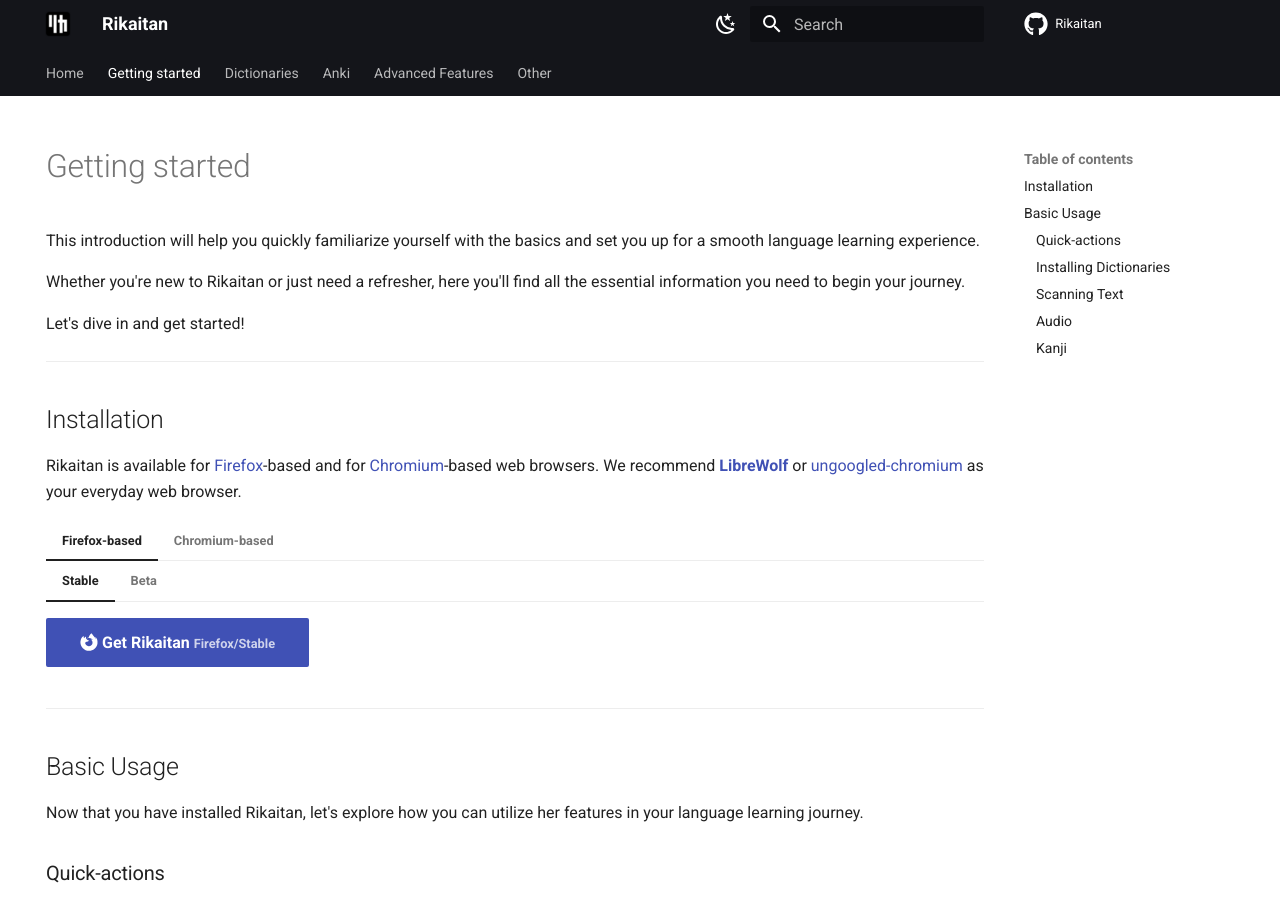
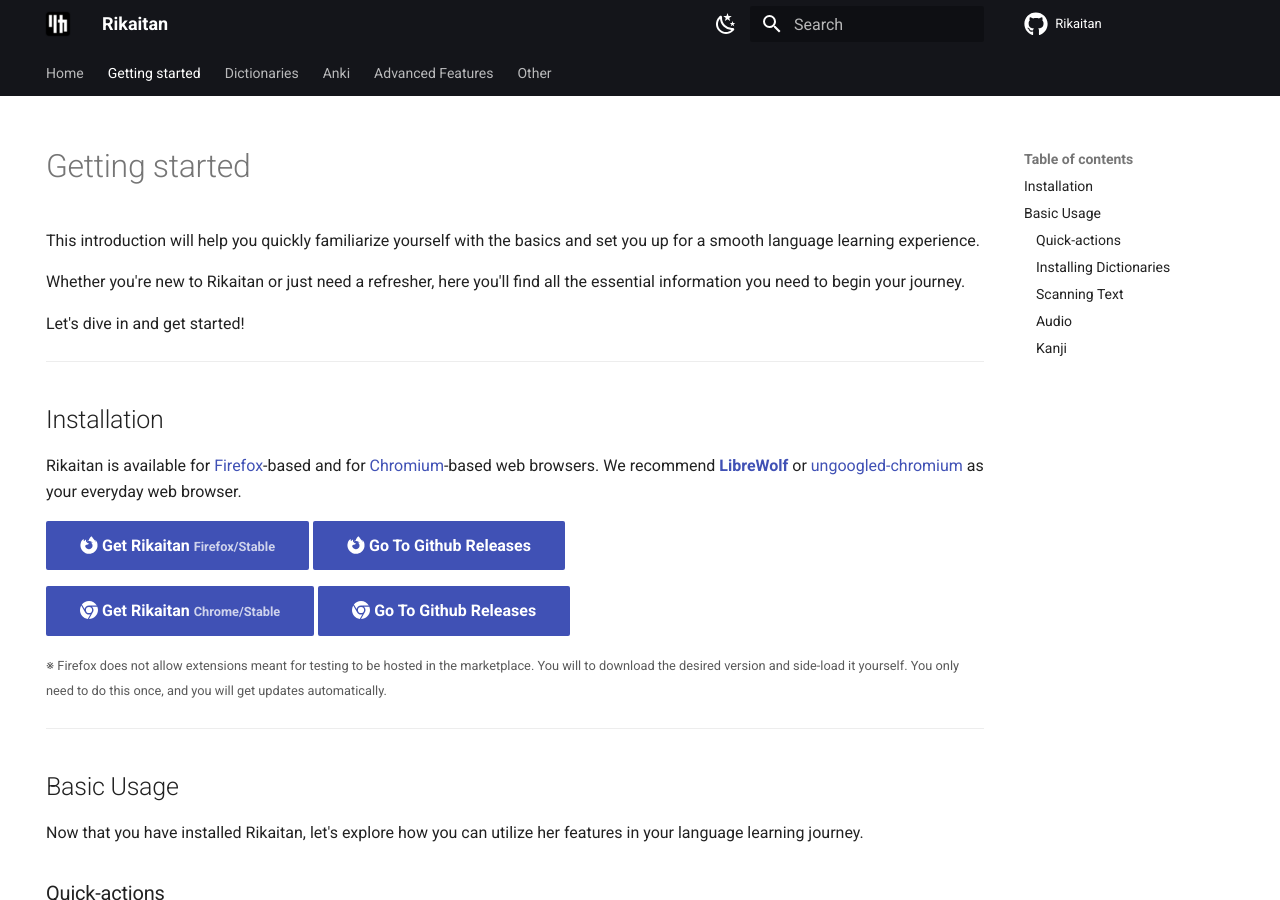
Before and after one commit to rikaitan/rikaitan.github.io, an MkDocs documentation site: the page built from docs/getting-started/index.md, in a window 1280 px wide and 900 px high. Built offline with MkDocs 1.6.1 and Material for MkDocs 9.7.7, drawn with Linux system fonts in a browser that asks for light colours; comment, search, counter and statistics services are not loaded.

Commit message:
Copy changes
<rikaitan.link>M2FhMmFhZTkyZTUxNDZhZmNmZDQ5MGQ4YmYzZGI1Yzc5OGEwYWVjZgo=</rikaitan.link>

```diff
--- a/docs/getting-started/index.md
+++ b/docs/getting-started/index.md
@@ -21,18 +21,14 @@ We recommend **[LibreWolf](https://librewolf.net/)**
 or [ungoogled-chromium](https://aur.archlinux.org/packages/ungoogled-chromium)
 as your everyday web browser.
 
-=== "Firefox-based"
-    === "Stable"
-        [:fontawesome-brands-firefox-browser: Get Rikaitan <small>Firefox/Stable</small>](https://addons.mozilla.org/en-US/firefox/addon/rikaitan/){ .md-button .md-button--primary }
-    === "Beta"
-        [:fontawesome-brands-firefox-browser: Go To Github Releases](https://github.com/Ajatt-Tools/rikaitan/releases){ .md-button .md-button--primary }
-=== "Chromium-based"
-    === "Stable"
-        [:fontawesome-brands-chrome: Get Rikaitan <small>Chrome/Stable</small>](https://chrome.google.com/webstore/detail/rikaitan/pnjdahdadbkhcfamabafkjbjblbgkodk){ .md-button .md-button--primary }
-    === "Beta"
-        [:fontawesome-brands-chrome: Go To Github Releases](https://github.com/Ajatt-Tools/rikaitan/releases){ .md-button .md-button--primary }
+[:fontawesome-brands-firefox-browser: Get Rikaitan <small>Firefox/Stable</small>](https://addons.mozilla.org/en-US/firefox/addon/rikaitan/){ .md-button .md-button--primary }
+[:fontawesome-brands-firefox-browser: Go To Github Releases](https://github.com/Ajatt-Tools/rikaitan/releases){ .md-button .md-button--primary }
 
-        <small>※ Firefox does not allow extensions meant for testing to be hosted in the marketplace. You will to download the desired version and side-load it yourself. You only need to do this once, and you will get updates automatically.</small>
+[:fontawesome-brands-chrome: Get Rikaitan <small>Chrome/Stable</small>](https://chrome.google.com/webstore/detail/rikaitan/pnjdahdadbkhcfamabafkjbjblbgkodk){ .md-button .md-button--primary }
+[:fontawesome-brands-chrome: Go To Github Releases](https://github.com/Ajatt-Tools/rikaitan/releases){ .md-button .md-button--primary }
+
+
+<small>※ Firefox does not allow extensions meant for testing to be hosted in the marketplace. You will to download the desired version and side-load it yourself. You only need to do this once, and you will get updates automatically.</small>
 
 ---
 
```
Also changed, not shown: docs/index.md (+2 -2 lines).
